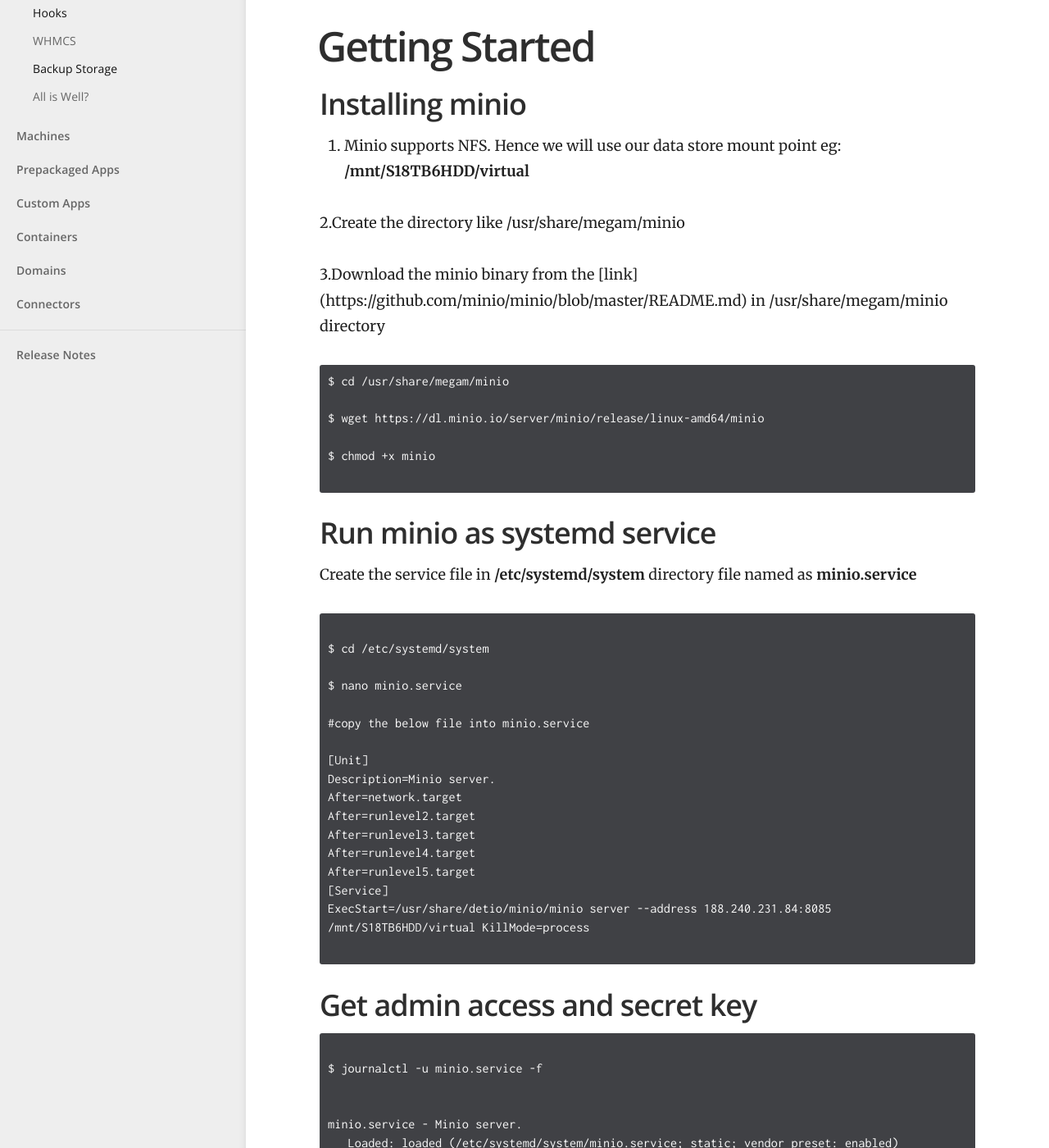
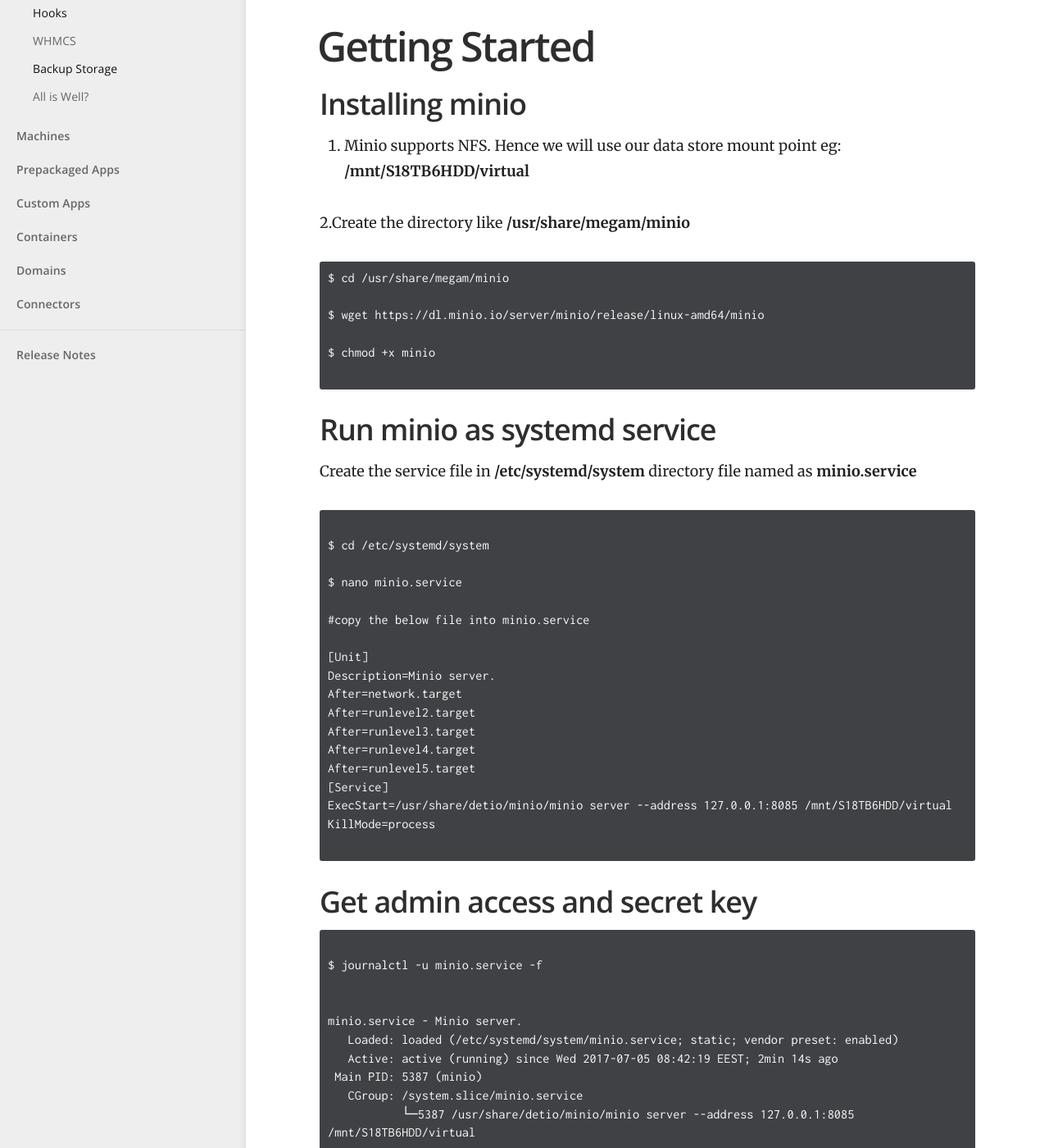
Before and after one commit to megamsys/docs.megam.io, a Jekyll site: the page built from _configuration/backup_storage.md, in a window 1280 px wide and 1400 px high, scrolled down 418 px. Shown: the whole window at 82% size. Built offline with Jekyll 4.4.1, drawn with Linux system fonts in a browser that asks for light colours; some of the changed text lies outside the part shown.

Commit message:
backup-storage

````diff
--- a/_configuration/backup_storage.md
+++ b/_configuration/backup_storage.md
@@ -16,9 +16,8 @@
 
 1. Minio  supports  NFS. Hence we will use our data store mount point eg: **/mnt/S18TB6HDD/virtual**
 
-2.Create the directory like /usr/share/megam/minio
+2.Create the directory like **/usr/share/megam/minio**
 
-3.Download the minio binary from the [link] (https://github.com/minio/minio/blob/master/README.md) in /usr/share/megam/minio directory
 
 ```
 $ cd /usr/share/megam/minio
@@ -49,7 +48,7 @@
 After=runlevel4.target
 After=runlevel5.target
 [Service]
-ExecStart=/usr/share/detio/minio/minio server --address 188.240.231.84:8085 /mnt/S18TB6HDD/virtual KillMode=process
+ExecStart=/usr/share/detio/minio/minio server --address 127.0.0.1:8085 /mnt/S18TB6HDD/virtual KillMode=process
 
 ```
 
@@ -94,7 +93,7 @@
  minio_signature_version: 'v4'
  minio_bucket: 'virtual'
 
- ```
+```
 
 * The minio_bucket name will be the last directory in **/mnt/S18TB6HDD/virtual**.
 In our case its *virtual*
@@ -104,16 +103,16 @@
 Copy the below file into **/etc/nginx/sites-available**
 
 
- ```
+```
 $ systemctl daemon-reload
 
 $ systemctl stop nginx
 
 $ systemctl start nginx
 
- ```
+```
 
- ## Restart Nilavu
+## Restart Nilavu
 
 ```
 $ systemctl stop verticenilavu
````
